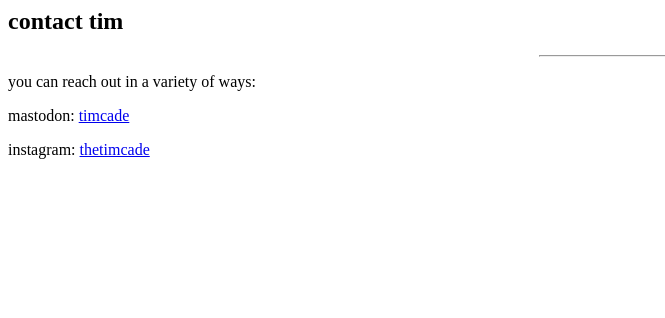
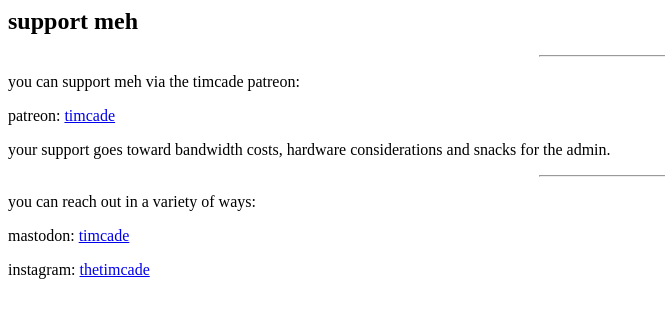
Before and after one commit to timhosey/mehsocial-info-site, a PHP site: page /contact.php in a window 1280 px wide. Shown: the top 318 px of the page, without its empty margins (0-665 px from the left). Run offline with PHP 8.4, Linux system fonts and the light colour scheme.

Commit message:
added support part

```diff
--- a/contact.php
+++ b/contact.php
@@ -1,6 +1,13 @@
   <!-- Contact Section -->
   <div class="w3-padding-64 w3-content w3-text-grey" id="contact">
-    <h2 class="w3-text-light-grey">contact tim</h2>
+    <h2 class="w3-text-light-grey">support meh</h2>
+    <hr style="width:200px" class="w3-opacity">
+    <p>you can support meh via the timcade patreon:</p>
+
+    <p>patreon: <a href="https://patreon.com/timcade">timcade</a></p>
+
+    <p>your support goes toward bandwidth costs, hardware considerations
+      and snacks for the admin.</p>
     <hr style="width:200px" class="w3-opacity">
     <p>you can reach out in a variety of ways:</p>
 
```
